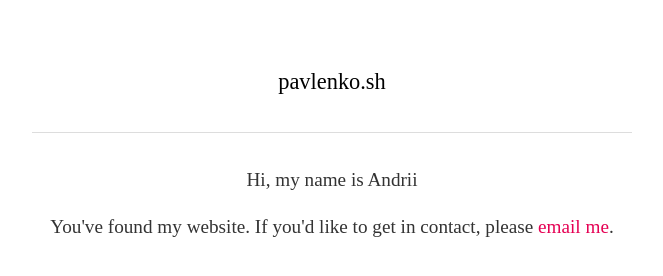
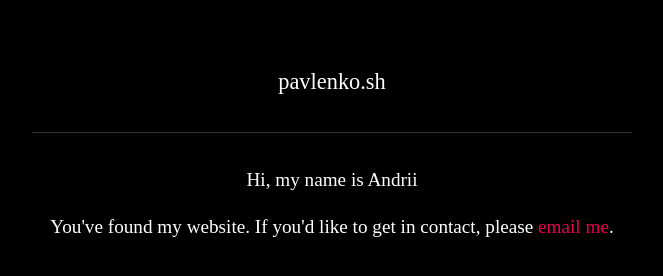
Before and after one commit to pavlenkoa/pavlenkoa.github.io, a plain HTML site: page index.html in a window 1280 px wide. Shown: the whole page, without its empty margins (308-971 px from the left). Drawn offline with Linux system fonts and the dark colour scheme.

Commit message:
Update index.html

```diff
--- a/index.html
+++ b/index.html
@@ -12,8 +12,27 @@
             max-width: 600px;
             margin: 4rem auto 8rem;
             padding: 0 1rem;
+            text-align: center;
+
+            /* Light mode by default */
             color: #333;
-            text-align: center;
+            background-color: #fcfcfc;
+        }
+
+        /* Dark mode when system preference is dark */
+        @media (prefers-color-scheme: dark) {
+            body {
+                color: #ffffff;
+                background-color: #000000;
+            }
+
+            .separator {
+                background-color: #333 !important;
+            }
+
+            .title a {
+                color: #fff !important;
+            }
         }
 
         .title {
@@ -64,6 +83,7 @@
             }
         }
     </style>
+    <link rel="icon" type="image/svg+xml" href="/favicon.svg">
 </head>
 <body>
     <div class="title"><a href="/">pavlenko.sh</a></div>
```
